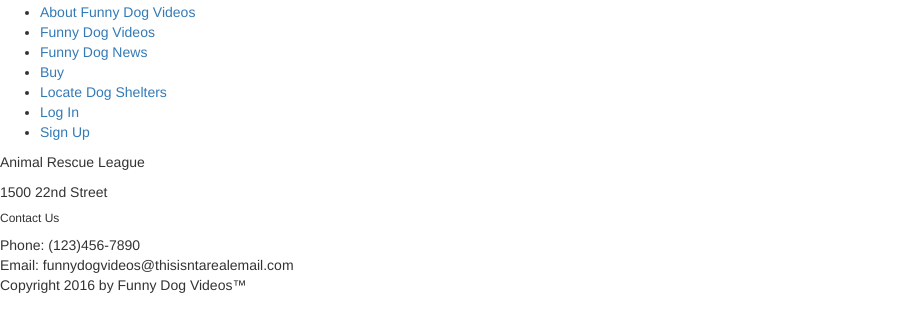
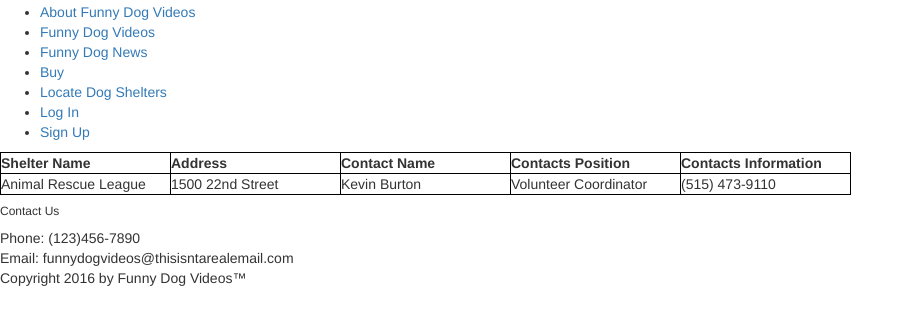
Before and after one commit to issak0329/funny_dog_videos, a plain HTML site: page public_html/dog_shelters.html in a window 1280 px wide. Shown: the part 88-420 px from the top of the page, without its empty margins (0-914 px from the left). Drawn offline with nearby package versions, Linux system fonts and the light colour scheme.

Commit message:
added basic tab style and changed site titles to be descriptive, and added more information to make the bootstrap  look better mwhen i added it.

```diff
--- a/public_html/css/bootstrap_site_theme.css
+++ b/public_html/css/bootstrap_site_theme.css
@@ -6,3 +6,11 @@ label
 {
 	text-decoration: underline;
 }
+
+.shelter_table th,td
+{
+	width: 170px;
+	border:	1px solid black;
+
+
+}
--- a/public_html/dog_shelters.html
+++ b/public_html/dog_shelters.html
@@ -9,7 +9,7 @@
     <link rel="stylesheet" type="text/css" href="css/bootstrap_site_theme.css">
     <script src="https://ajax.googleapis.com/ajax/libs/jquery/1.12.4/jquery.min.js"></script>
     <script type="text/javascript" src="https://maxcdn.bootstrapcdn.com/bootstrap/3.3.7/js/bootstrap.min.js"></script>
-    <title>Funny Dog Videos</title>
+    <title>Locate Dog Shelters</title>
 </head>
 <!-- added this comment to see if the push from work was sucessful-->
 
@@ -55,9 +55,25 @@
     </ul>
     </nav>
     </div>
+    <div>
+<table class="shelter_table">
+    <tr>
+        <th>Shelter Name</th>
+        <th>Address</th>
+        <th>Contact Name</th>
+        <th>Contacts Position</th>
+        <th>Contacts Information</th>
+    </tr>
+    <tr>
+        <td>Animal Rescue League</td>
+        <td>1500 22nd Street</td>
+        <td>Kevin Burton</td>
+        <td>Volunteer Coordinator</td>
+        <td>(515) 473-9110</td>
+   </tr>
 
-<p>Animal Rescue League</p>
-<p>1500 22nd Street</p>
+ </table>
+ </div>
 <div  class="footer_section">
 <footer>
         <h6>Contact Us</h6>
```
Also changed, not shown: public_html/dog_videos_about.html (+1 -1 lines), public_html/funny_dog_news.html (+1 -1 lines), public_html/funny_dog_videos.html (+3 -3 lines), public_html/index.html (+2 -4 lines), public_html/login_form.html (+1 -1 lines), public_html/sales.html (+1 -1 lines).
